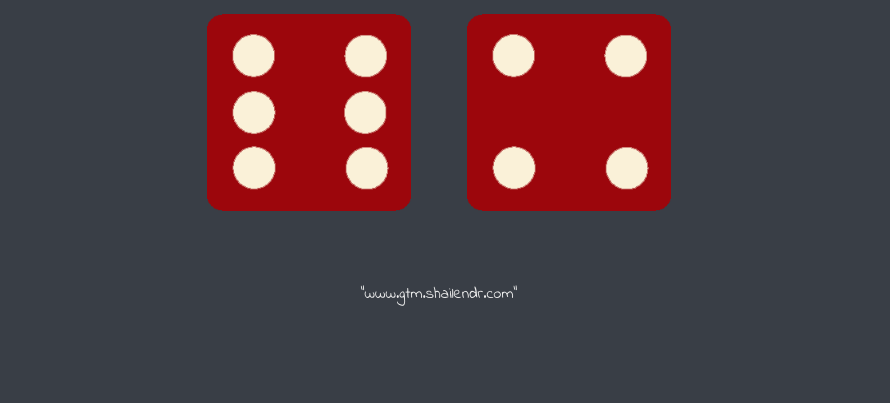
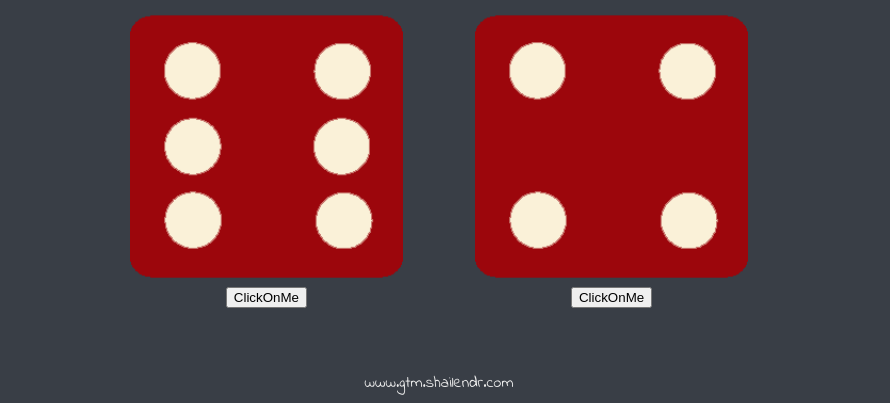
Before and after one commit to skkumar400/DiceGame, a plain HTML site: page index.html in a window 1280 px wide. Shown: the part 481-884 px from the top of the page, without its empty margins (201-1091 px from the left). Before the commit the page ends 800 px from the top, so only its background shows below. Drawn offline with Linux system fonts and the light colour scheme.

Commit message:
Update index.html

```diff
--- a/index.html
+++ b/index.html
@@ -15,17 +15,23 @@
       <div class="dice">
         <p>Player 1</p>
         <img class="img1" src="images/dice6.png">
+        <button type="button" onclick="firstClick()">ClickOnMe</button>
       </div>
 
       <div class="dice">
         <p>Player 2</p>
         <img class="img2" src="images/dice6.png">
+        <button type="button" onclick="secondClick()">ClickOnMe</button>
+
       </div>
 
     </div>
 
+    </button>
+
 
     <script src="index.js"></script>
+
 
   </body>
 
@@ -33,6 +39,6 @@
 
 
   <footer>
-    "www.gtm.shailendr.com"
+    www.gtm.shailendr.com
   </footer>
 </html>
```
